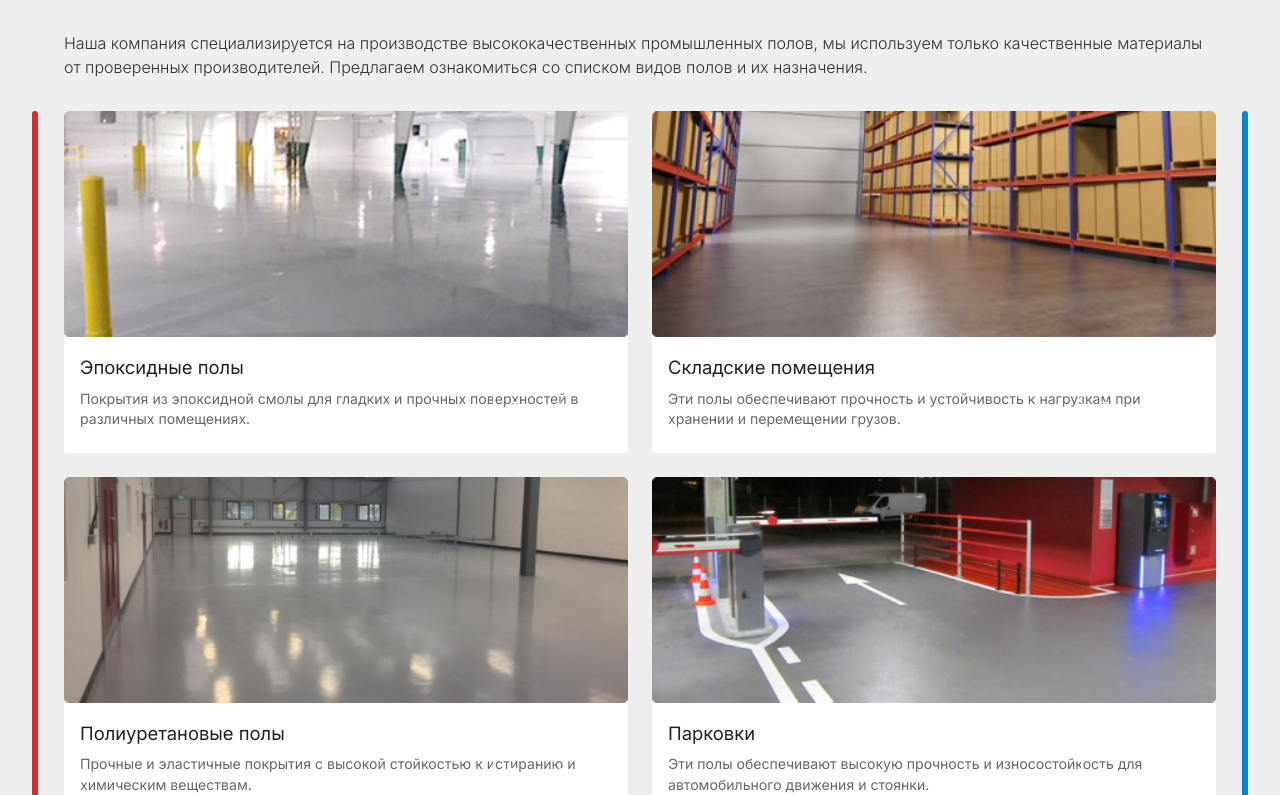
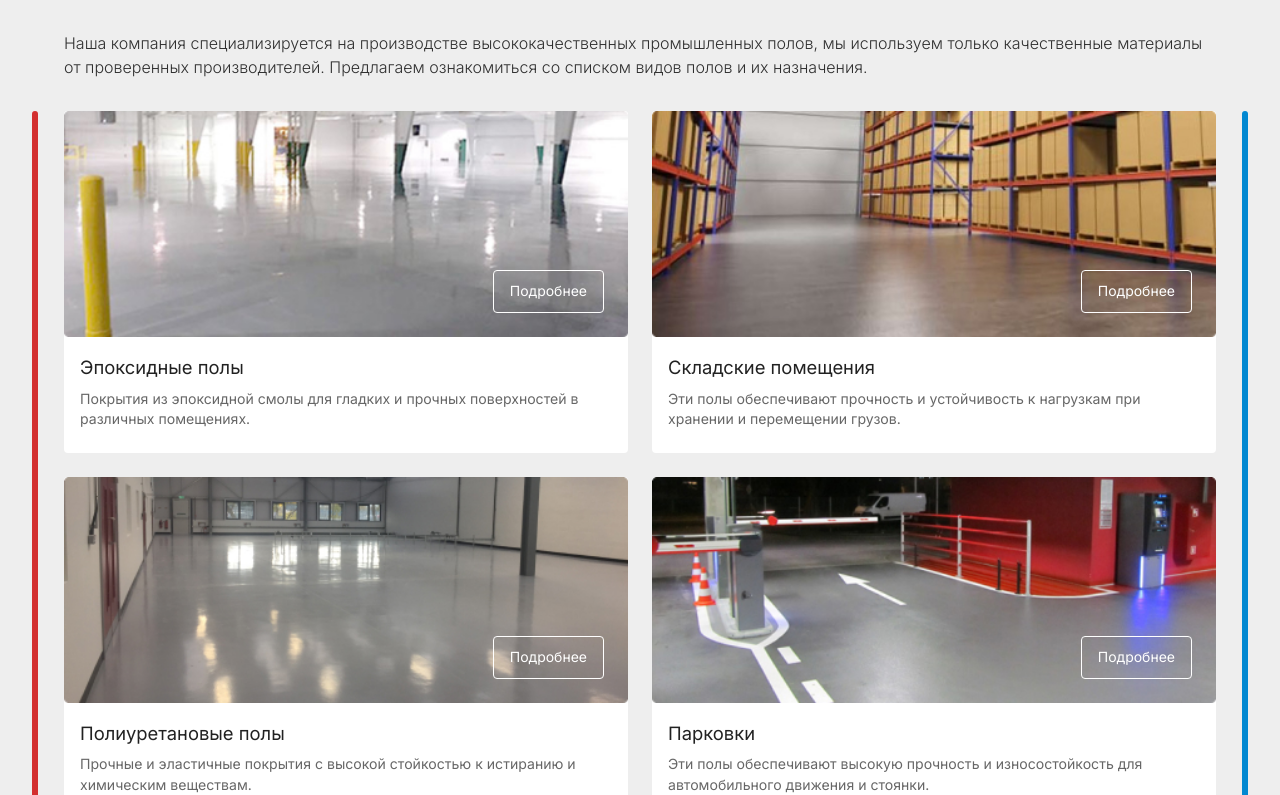
Before and after one commit to ntleek1/prompol77, a Next.js app: page / in a window 1280 px wide. Shown: the part 892-1687 px from the top of the page. Built offline with nearby package versions, Linux system fonts and the light colour scheme.

Commit message:
Bugfix: Service buttons were hidden

```diff
--- a/components/Card/Card.tsx
+++ b/components/Card/Card.tsx
@@ -30,7 +30,7 @@ const Card: React.FC<CardProps> = ({
 
   return (
     <MuiCard sx={{ ...CSSCard, ...sx }}>
-      <Box sx={{ CSSMedia }}>
+      <Box sx={CSSMedia}>
         <MuiCardMedia component="img" image={imageSrc} alt={title} />
         <ButtonGroup variant="contained" sx={CSSButtonGroup}>
           <Button
```
